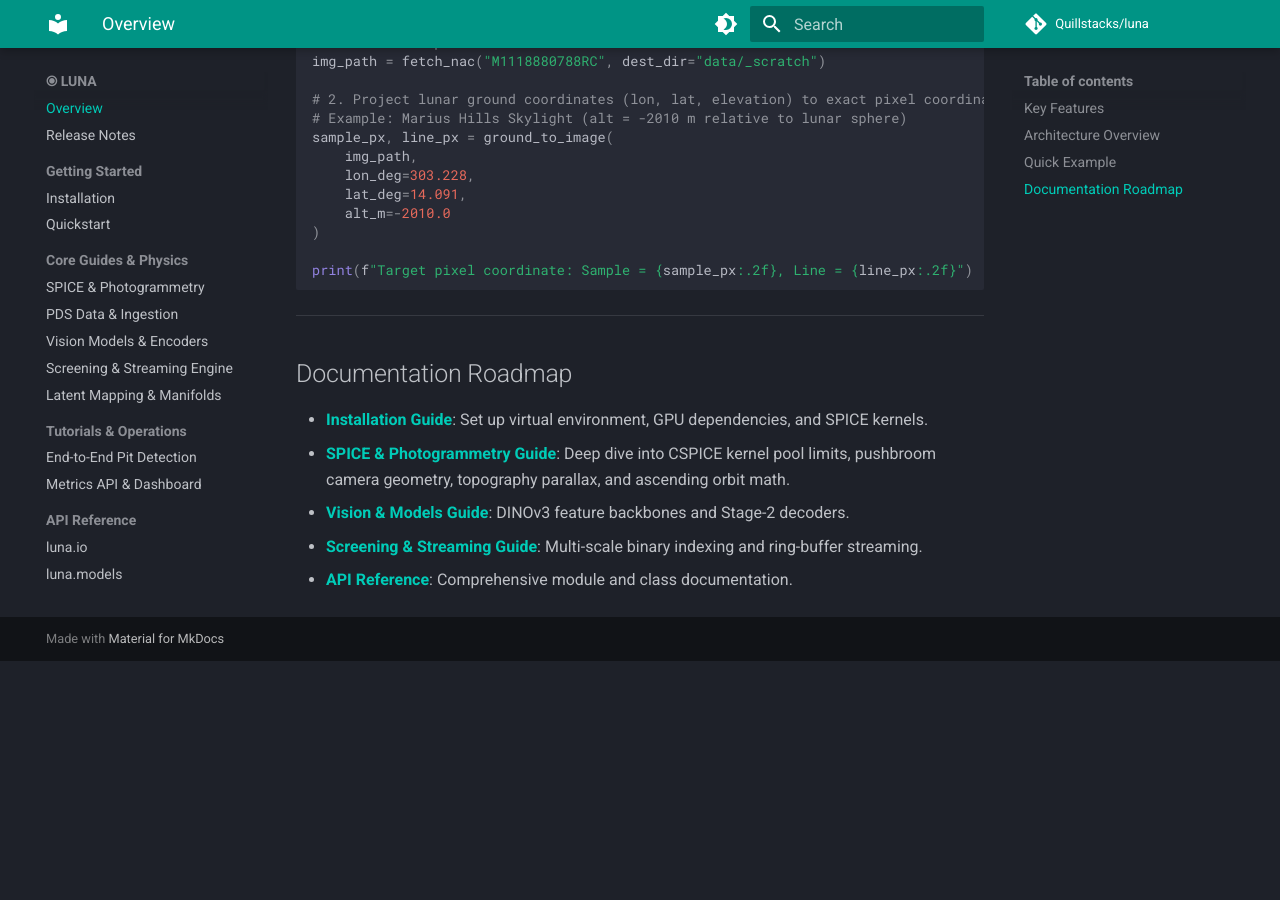
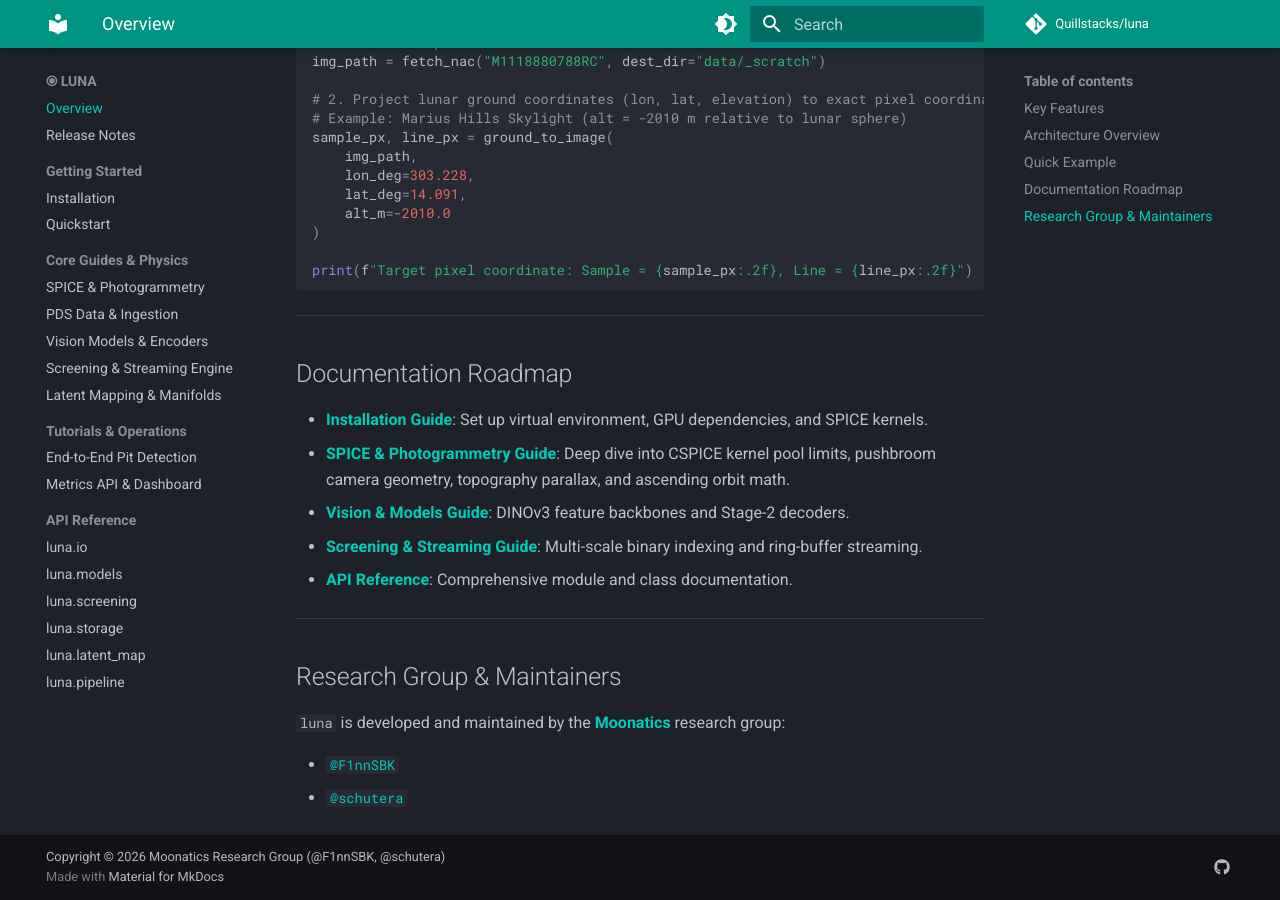
Before and after one commit to Quillstacks/luna, an MkDocs documentation site: the page built from docs/index.md, in a window 1280 px wide and 900 px high, scrolled down 2116 px. Built offline with MkDocs 1.6.1 and Material for MkDocs 9.7.7, drawn with Linux system fonts in a browser that asks for light colours; comment, search, counter and statistics services are not loaded; before the commit the page ends 2777 px from its top, so only the background shows below that.

Commit message:
docs: add Moonatics research group and GitHub maintainer aliases to footer

```diff
--- a/docs/index.md
+++ b/docs/index.md
@@ -85,3 +85,12 @@
 - [**Vision & Models Guide**](guide/vision-and-models.md): DINOv3 feature backbones and Stage-2 decoders.
 - [**Screening & Streaming Guide**](guide/screening-and-pithos.md): Multi-scale binary indexing and ring-buffer streaming.
 - [**API Reference**](reference/io.md): Comprehensive module and class documentation.
+
+---
+
+## Research Group & Maintainers
+
+`luna` is developed and maintained by the **[Moonatics](https://github.com/moonatics)** research group:
+
+- [`@F1nnSBK`](https://github.com/F1nnSBK)
+- [`@schutera`](https://github.com/schutera)
--- a/mkdocs.yml
+++ b/mkdocs.yml
@@ -1,8 +1,15 @@
 site_name: ⦿ LUNA
 site_description: "L.U.N.A. — Lots of Unexplained NAC Anomalies | Lunar Pit Detection & SPICE Photogrammetry"
-site_author: LUNA Team
+site_author: "Moonatics Research Group"
+copyright: "Copyright &copy; 2026 Moonatics Research Group (@F1nnSBK, @schutera)"
 repo_url: https://github.com/Quillstacks/luna
 repo_name: Quillstacks/luna
+
+extra:
+  social:
+    - icon: fontawesome/brands/github
+      link: https://github.com/moonatics
+      name: Moonatics Research Group
 
 theme:
   name: material
```
